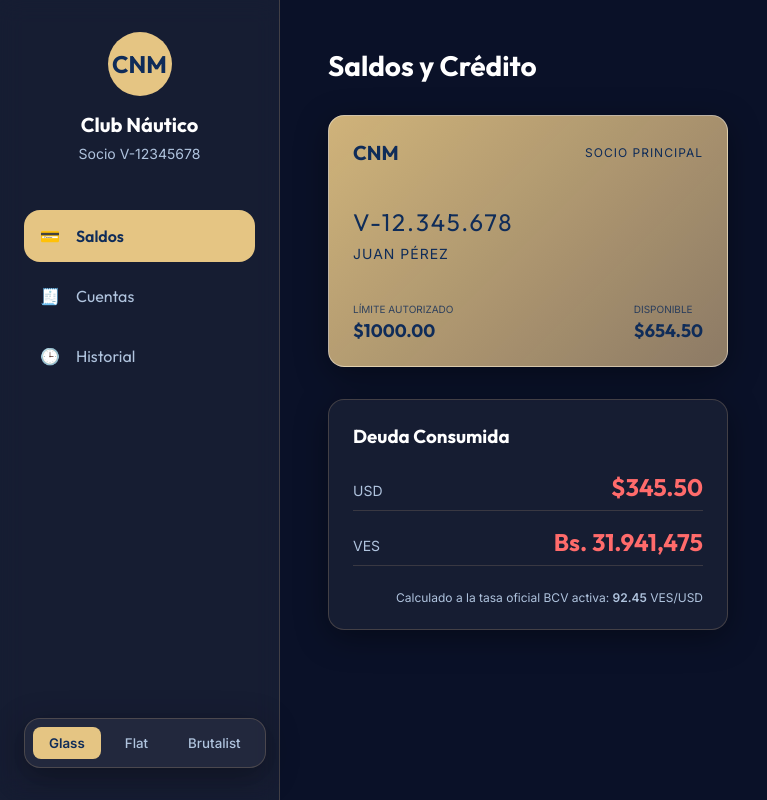
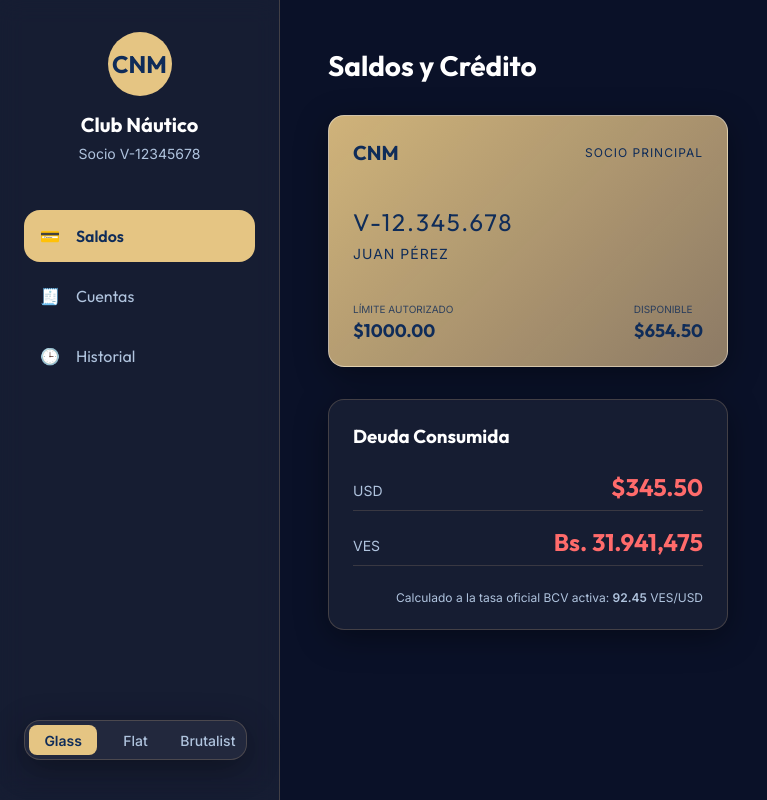
Before and after one commit to Vsu25/projectNautico, a React (Vite) app: page / in a window 1280 px wide. Shown: the whole page, without its empty margins (0-767 px from the left). Built offline with nearby package versions, Linux system fonts and the light colour scheme.

Commit message:
fix(ui): adjust themeswitcher width to prevent brutalist shadow bleed

```diff
--- a/src/components/ThemeSwitcher.css
+++ b/src/components/ThemeSwitcher.css
@@ -1,12 +1,13 @@
 .theme-switcher {
   display: flex;
-  gap: 0.5rem;
+  gap: 0.25rem;
   background: var(--bg-card);
-  padding: 0.5rem;
+  padding: 0.25rem;
   border-radius: var(--border-radius);
   border: var(--border-card);
   box-shadow: var(--box-shadow);
-  width: fit-content;
+  width: calc(100% - 8px);
+  margin-bottom: 8px;
 }
 
 .theme-switcher button {
@@ -14,11 +15,14 @@
   border: none;
   color: var(--color-text-secondary);
   font-family: var(--font-body);
-  padding: 0.5rem 1rem;
+  padding: 0.4rem 0.25rem;
+  flex: 1;
+  text-align: center;
   border-radius: calc(var(--border-radius) / 2);
   cursor: pointer;
   transition: all 0.2s;
   font-weight: 500;
+  font-size: 0.875rem;
 }
 
 .theme-switcher button:hover {
```
